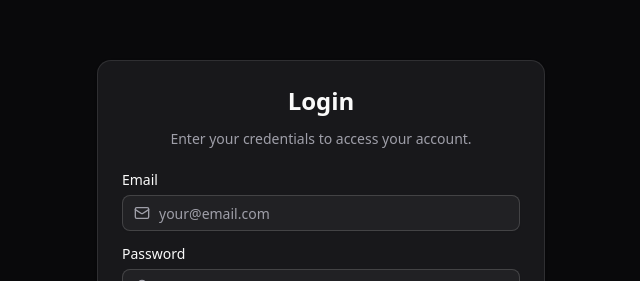
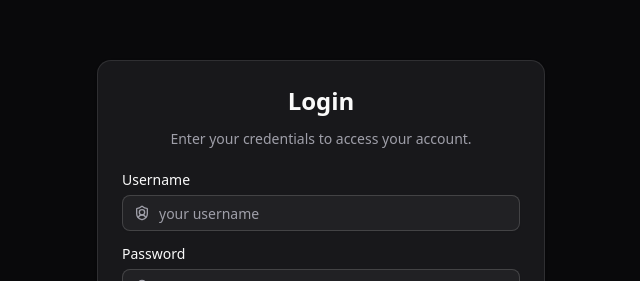
Before and after one commit to EduardoCerutti/todo-stuff, a Next.js app: page /login in a window 1280 px wide. Shown: the part 179-460 px from the top of the page, without its empty margins (319-959 px from the left). Built offline with nearby package versions, Linux system fonts and the light colour scheme.

Commit message:
Improve login page

```diff
--- a/app/login/page.tsx
+++ b/app/login/page.tsx
@@ -1,9 +1,10 @@
 'use client'
 
+import { useRouter } from 'next/navigation'
 import { useForm } from 'react-hook-form'
 import { zodResolver } from '@hookform/resolvers/zod'
 import * as z from 'zod'
-import { Mail, Lock } from 'lucide-react'
+import { Lock, ShieldUser } from 'lucide-react'
 import { Button } from '@/components/ui/button'
 import {
   Card,
@@ -23,10 +24,7 @@ import {
 import { Input } from '@/components/ui/input'
 
 const loginSchema = z.object({
-  email: z
-    .string()
-    .min(1, 'An email is required')
-    .regex(/^[^\s@]+@[^\s@]+.[^\s@]+$/, 'Invalid email'),
+  username: z.string().min(1, 'An username is required'),
   password: z
     .string()
     .min(1, 'A password is required')
@@ -36,16 +34,23 @@ const loginSchema = z.object({
 type LoginFormValues = z.infer<typeof loginSchema>
 
 export default function LoginPage() {
+  const router = useRouter()
+
   const form = useForm<LoginFormValues>({
     resolver: zodResolver(loginSchema),
     defaultValues: {
-      email: '',
+      username: '',
       password: '',
     },
   })
 
-  const onSubmit = (data: LoginFormValues) => {
-    console.log('Login data:', data)
+  async function onSubmit(data: LoginFormValues) {
+    void (() => {
+      document.cookie =
+        'auth-token=dummy-token; path=/; max-age=86400; SameSite=Lax;'
+    })()
+
+    router.push('/todos')
   }
 
   return (
@@ -66,19 +71,19 @@ export default function LoginPage() {
             <form onSubmit={form.handleSubmit(onSubmit)} className="space-y-4">
               <FormField
                 control={form.control}
-                name="email"
+                name="username"
                 render={({ field }) => (
                   <FormItem>
-                    <FormLabel>Email</FormLabel>
+                    <FormLabel>Username</FormLabel>
 
                     <FormControl>
                       <div className="relative">
-                        <Mail className="absolute left-3 top-1/2 size-4 -translate-y-1/2 text-muted-foreground" />
+                        <ShieldUser className="absolute left-3 top-1/2 size-4 -translate-y-1/2 text-muted-foreground" />
 
                         <Input
-                          type="email"
-                          autoComplete="email"
-                          placeholder="your@email.com"
+                          type="username"
+                          autoComplete="username"
+                          placeholder="your username"
                           className="pl-9"
                           {...field}
                         />
@@ -115,7 +120,7 @@ export default function LoginPage() {
 
               <Button
                 type="submit"
-                className="w-full cursor-pointer"
+                className="w-full"
                 disabled={form.formState.isSubmitting}
               >
                 {form.formState.isSubmitting ? 'Entrando...' : 'Login'}
```
